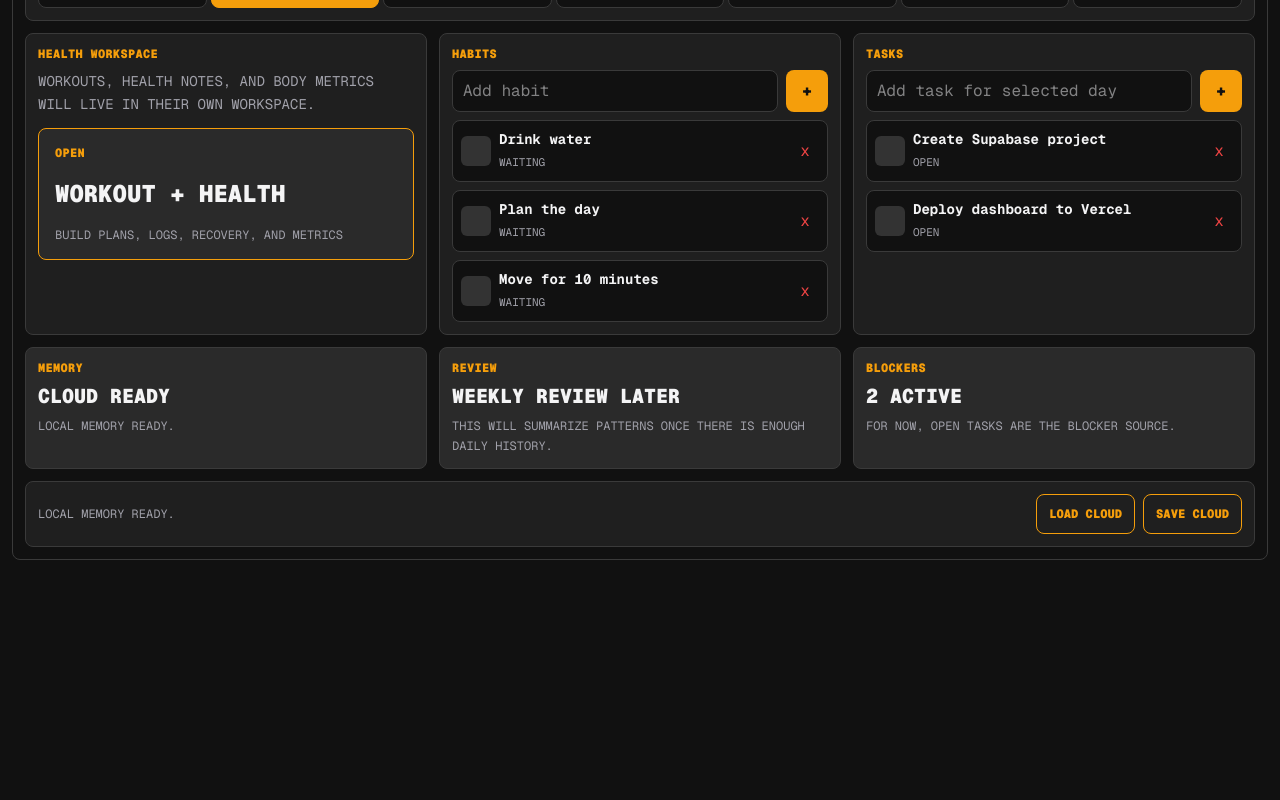
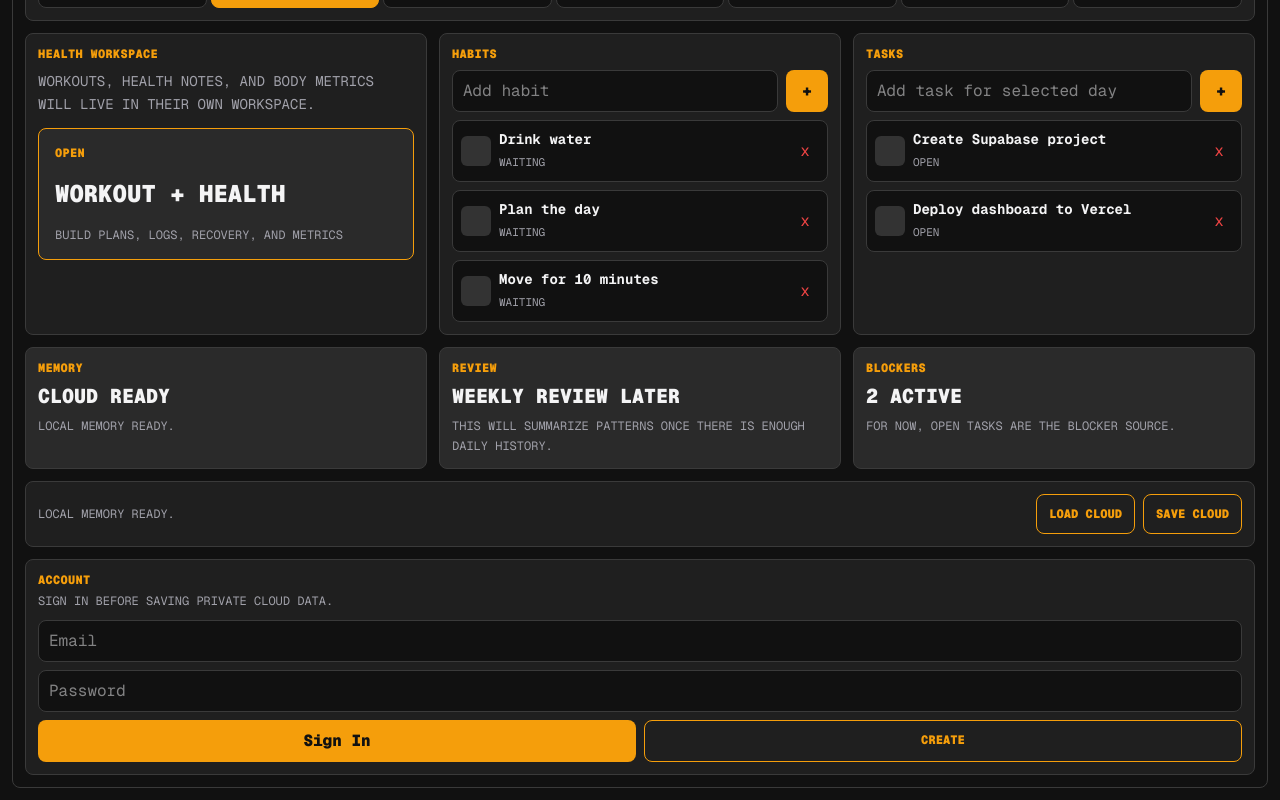
Before and after one commit to ItsAbram/dash-board-app, a Next.js app: page / in a window 1280 px wide. Shown: the part 365-1165 px from the top of the page. Before the commit the page ends 937 px from the top, so only its background shows below. Built offline with nearby package versions, Linux system fonts and the light colour scheme; no server answers.

Commit message:
Add Supabase auth and user scoped state

```diff
--- a/src/app/page.tsx
+++ b/src/app/page.tsx
@@ -2,8 +2,9 @@
 
 import { DashboardWorkspace } from "@/components/dashboard/DashboardWorkspace";
 import { buildCalendarDays, formatLongDate, shiftCalendar } from "@/lib/calendar";
-import { cloudRowId, createId, createStarterState, localStorageKey, normalizeState, todayKey } from "@/lib/dashboard-state";
+import { createId, createStarterState, localStorageKey, normalizeState, todayKey } from "@/lib/dashboard-state";
 import { supabase } from "@/lib/supabase-client";
+import { Session } from "@supabase/supabase-js";
 import { CalendarMode, DashboardState } from "@/types/dashboard";
 import { FormEvent, useEffect, useMemo, useState } from "react";
 
@@ -17,6 +18,9 @@ export default function Home() {
   const [isLoaded, setIsLoaded] = useState(false);
   const [selectedDateKey, setSelectedDateKey] = useState(todayKey);
   const [calendarMode, setCalendarMode] = useState<CalendarMode>("week");
+  const [session, setSession] = useState<Session | null>(null);
+  const [authEmail, setAuthEmail] = useState("");
+  const [authPassword, setAuthPassword] = useState("");
 
   useEffect(() => {
     window.setTimeout(() => {
@@ -30,6 +34,22 @@ export default function Home() {
       }
       setIsLoaded(true);
     }, 0);
+  }, []);
+
+  useEffect(() => {
+    if (!supabase) return;
+
+    supabase.auth.getSession().then(({ data }) => {
+      setSession(data.session);
+    });
+
+    const { data } = supabase.auth.onAuthStateChange((_event, nextSession) => {
+      setSession(nextSession);
+    });
+
+    return () => {
+      data.subscription.unsubscribe();
+    };
   }, []);
 
   useEffect(() => {
@@ -105,16 +125,46 @@ export default function Home() {
     setState({ ...state, tasks: state.tasks.filter((task) => task.id !== taskId) });
   }
 
+  async function signUp() {
+    if (!supabase) {
+      setStatus("Supabase env vars are missing.");
+      return;
+    }
+
+    const { error } = await supabase.auth.signUp({ email: authEmail.trim(), password: authPassword });
+    setStatus(error ? `Sign up failed: ${error.message}` : "Account created. Check email if confirmation is enabled.");
+  }
+
+  async function signIn() {
+    if (!supabase) {
+      setStatus("Supabase env vars are missing.");
+      return;
+    }
+
+    const { error } = await supabase.auth.signInWithPassword({ email: authEmail.trim(), password: authPassword });
+    setStatus(error ? `Sign in failed: ${error.message}` : "Signed in.");
+  }
+
+  async function signOut() {
+    if (!supabase) return;
+    const { error } = await supabase.auth.signOut();
+    setStatus(error ? `Sign out failed: ${error.message}` : "Signed out.");
+  }
+
   async function saveCloud() {
     if (!supabase) {
       setStatus("Add Supabase env vars, then restart the dev server.");
+      return;
+    }
+    if (!session?.user) {
+      setStatus("Sign in before saving to cloud.");
       return;
     }
 
     setStatus("Saving to Supabase...");
     const { error } = await supabase
       .from("dashboard_state")
-      .upsert({ id: cloudRowId, data: state, updated_at: new Date().toISOString() });
+      .upsert({ id: session.user.id, user_id: session.user.id, data: state, updated_at: new Date().toISOString() });
 
     setStatus(error ? `Cloud save failed: ${error.message}` : "Saved to Supabase.");
   }
@@ -124,9 +174,13 @@ export default function Home() {
       setStatus("Add Supabase env vars, then restart the dev server.");
       return;
     }
+    if (!session?.user) {
+      setStatus("Sign in before loading cloud data.");
+      return;
+    }
 
     setStatus("Loading from Supabase...");
-    const { data, error } = await supabase.from("dashboard_state").select("data").eq("id", cloudRowId).maybeSingle();
+    const { data, error } = await supabase.from("dashboard_state").select("data").eq("id", session.user.id).maybeSingle();
     if (error) {
       setStatus(`Cloud load failed: ${error.message}`);
       return;
@@ -144,13 +198,18 @@ export default function Home() {
     <main className="min-h-screen bg-[#111111] px-3 py-3 font-mono text-[#f4f4f5]">
       <div className="mx-auto min-h-[calc(100vh-24px)] max-w-7xl rounded-lg border border-[#3a3a3a] bg-[#111111] p-3">
         <DashboardWorkspace
+          authEmail={authEmail}
+          authPassword={authPassword}
           calendarDays={calendarDays}
           calendarMode={calendarMode}
           cloudReady={Boolean(supabase)}
           dayTasks={dayTasks}
           habitTitle={habitTitle}
+          isSignedIn={Boolean(session?.user)}
           onAddHabit={addHabit}
           onAddTask={addTask}
+          onAuthEmailChange={setAuthEmail}
+          onAuthPasswordChange={setAuthPassword}
           onCalendarModeChange={setCalendarMode}
           onDeleteHabit={deleteHabit}
           onDeleteTask={deleteTask}
@@ -160,6 +219,9 @@ export default function Home() {
           onPreviousCalendar={() => setSelectedDateKey((current) => shiftCalendar(current, calendarMode, -1))}
           onSaveCloud={saveCloud}
           onSelectDay={setSelectedDateKey}
+          onSignIn={signIn}
+          onSignOut={signOut}
+          onSignUp={signUp}
           onTaskTitleChange={setTaskTitle}
           onToday={() => setSelectedDateKey(todayKey)}
           onToggleHabit={toggleHabit}
@@ -171,6 +233,7 @@ export default function Home() {
           status={status}
           taskTitle={taskTitle}
           todayLabel={todayLabel}
+          userEmail={session?.user.email}
         />
       </div>
     </main>
--- /dev/null
+++ b/src/components/auth/AuthPanel.tsx
@@ -0,0 +1,60 @@
+type AuthPanelProps = {
+  email: string;
+  password: string;
+  userEmail?: string;
+  isSignedIn: boolean;
+  onEmailChange: (value: string) => void;
+  onPasswordChange: (value: string) => void;
+  onSignIn: () => void;
+  onSignUp: () => void;
+  onSignOut: () => void;
+};
+
+export function AuthPanel({
+  email,
+  password,
+  userEmail,
+  isSignedIn,
+  onEmailChange,
+  onPasswordChange,
+  onSignIn,
+  onSignUp,
+  onSignOut,
+}: AuthPanelProps) {
+  if (isSignedIn) {
+    return (
+      <section className="grid gap-2 rounded-lg border border-[#3a3a3a] bg-[#1f1f1f] p-3">
+        <p className="text-xs font-black uppercase tracking-wide text-[#f59e0b]">Account</p>
+        <p className="break-words text-sm text-[#a1a1aa]">{userEmail}</p>
+        <button className="outline-action px-3" type="button" onClick={onSignOut}>
+          Sign Out
+        </button>
+      </section>
+    );
+  }
+
+  return (
+    <section className="grid gap-2 rounded-lg border border-[#3a3a3a] bg-[#1f1f1f] p-3">
+      <div>
+        <p className="text-xs font-black uppercase tracking-wide text-[#f59e0b]">Account</p>
+        <p className="mt-1 text-xs uppercase leading-relaxed text-[#a1a1aa]">Sign in before saving private cloud data.</p>
+      </div>
+      <input className="field" value={email} onChange={(event) => onEmailChange(event.target.value)} placeholder="Email" type="email" />
+      <input
+        className="field"
+        value={password}
+        onChange={(event) => onPasswordChange(event.target.value)}
+        placeholder="Password"
+        type="password"
+      />
+      <div className="grid grid-cols-2 gap-2">
+        <button className="action" type="button" onClick={onSignIn}>
+          Sign In
+        </button>
+        <button className="outline-action px-3" type="button" onClick={onSignUp}>
+          Create
+        </button>
+      </div>
+    </section>
+  );
+}
--- a/src/components/dashboard/DashboardWorkspace.tsx
+++ b/src/components/dashboard/DashboardWorkspace.tsx
@@ -1,5 +1,6 @@
 import { FormEvent } from "react";
 import Link from "next/link";
+import { AuthPanel } from "@/components/auth/AuthPanel";
 import { CalendarView } from "@/components/dashboard/CalendarView";
 import { MetricTile } from "@/components/ui/MetricTile";
 import { Panel } from "@/components/ui/Panel";
@@ -19,6 +20,15 @@ type DashboardWorkspaceProps = {
   habitTitle: string;
   taskTitle: string;
   cloudReady: boolean;
+  authEmail: string;
+  authPassword: string;
+  userEmail?: string;
+  isSignedIn: boolean;
+  onAuthEmailChange: (value: string) => void;
+  onAuthPasswordChange: (value: string) => void;
+  onSignIn: () => void;
+  onSignUp: () => void;
+  onSignOut: () => void;
   onCalendarModeChange: (mode: CalendarMode) => void;
   onSelectDay: (dateKey: string) => void;
   onPreviousCalendar: () => void;
@@ -49,6 +59,15 @@ export function DashboardWorkspace({
   habitTitle,
   taskTitle,
   cloudReady,
+  authEmail,
+  authPassword,
+  userEmail,
+  isSignedIn,
+  onAuthEmailChange,
+  onAuthPasswordChange,
+  onSignIn,
+  onSignUp,
+  onSignOut,
   onCalendarModeChange,
   onSelectDay,
   onPreviousCalendar,
@@ -161,6 +180,18 @@ export function DashboardWorkspace({
           <button className="outline-action px-3" type="button" onClick={onSaveCloud}>Save Cloud</button>
         </div>
       </footer>
+
+      <AuthPanel
+        email={authEmail}
+        isSignedIn={isSignedIn}
+        onEmailChange={onAuthEmailChange}
+        onPasswordChange={onAuthPasswordChange}
+        onSignIn={onSignIn}
+        onSignOut={onSignOut}
+        onSignUp={onSignUp}
+        password={authPassword}
+        userEmail={userEmail}
+      />
     </section>
   );
 }
```
Also changed, not shown: 1 other file (tests, documents, lock files or other folders).
